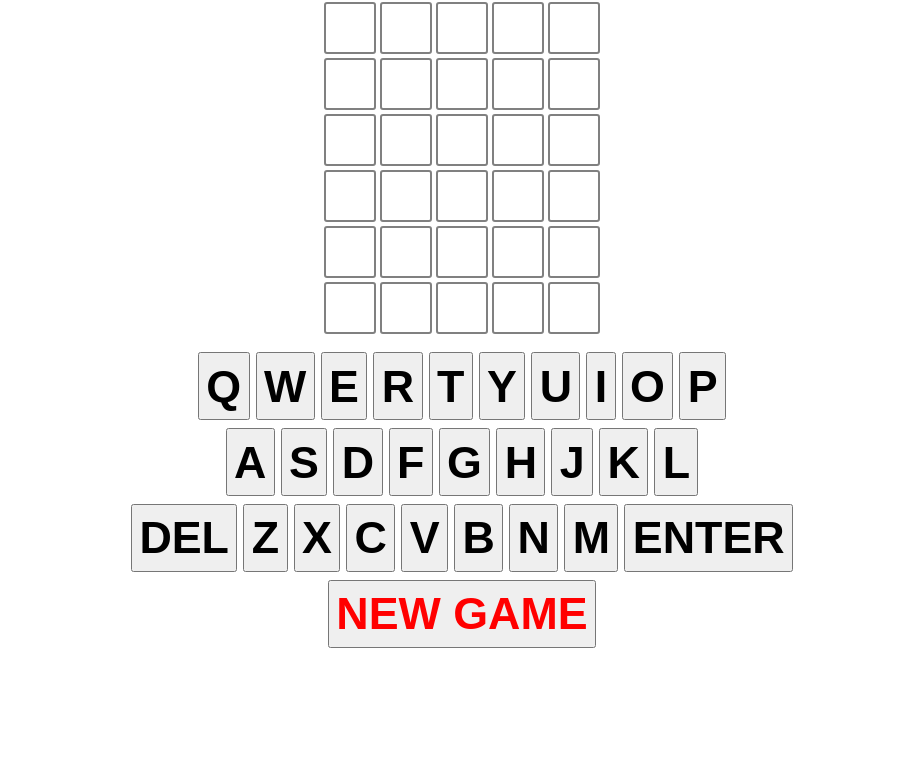
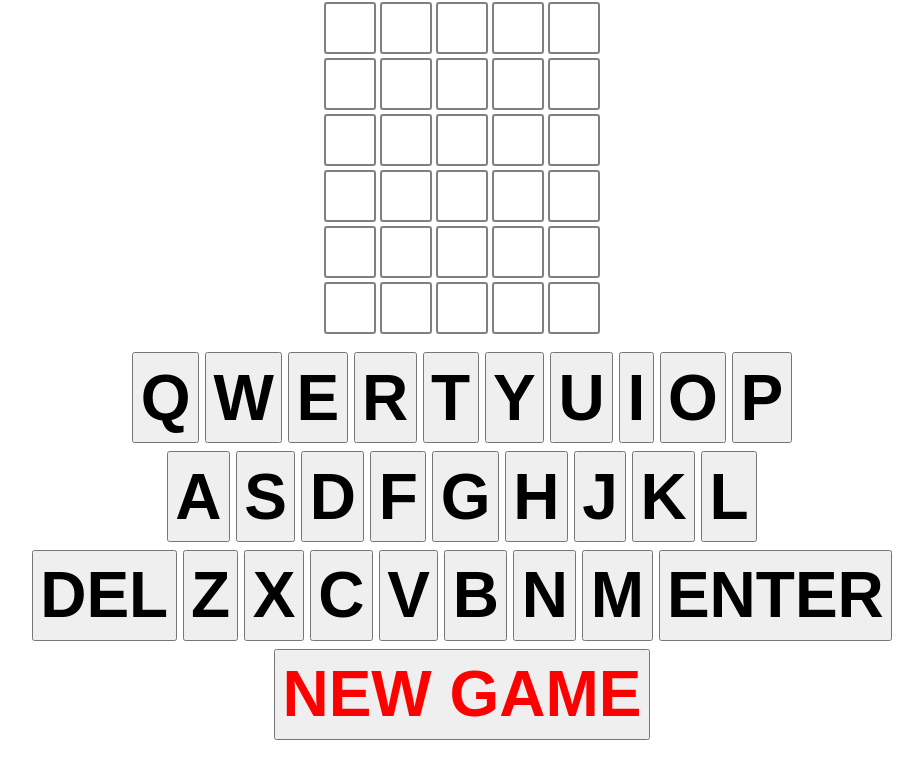
Before and after one commit to dustinhaysu/wordle-clone, a plain HTML site: page index.html in a window 1280 px wide. Shown: the part 120-884 px from the top of the page, without its empty margins (178-1101 px from the left). Before the commit the page ends 800 px from the top, so only its background shows below. Drawn offline with nearby package versions, Linux system fonts and the light colour scheme.

Commit message:
keyboard sizing

```diff
--- a/style.css
+++ b/style.css
@@ -52,7 +52,7 @@ h1, h5, a  {
    }
 
    .keyboard-button {
-    font-size: 3.5vw;
+    font-size: 5vw;
     font-weight: 700;
     padding: 0.5vw;
     margin: 0 1px;
```
